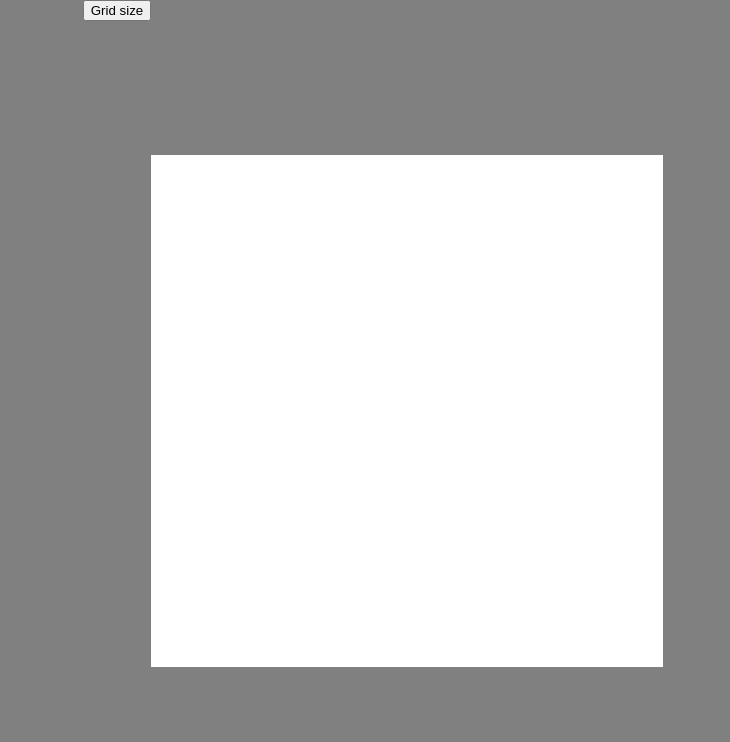
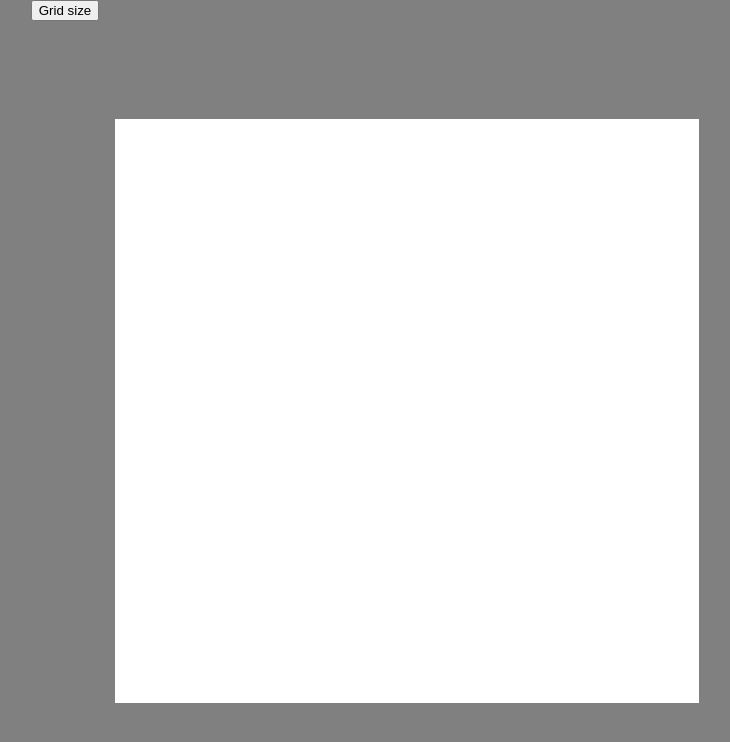
Before and after one commit to Vancelott/etch-a-sketch, a plain HTML site: page index.html in a window 1280 px wide. Shown: the whole page, without its empty margins (267-997 px from the left). Drawn offline with Linux system fonts and the light colour scheme.

Commit message:
fixed grid size button, only thing left is to maintain grid size upon change

```diff
--- a/script.js
+++ b/script.js
@@ -1,28 +1,27 @@
 const mouseHover = document.getElementById("mouseHover");
 const sizeButton = document.querySelector("#size");
 
-const createGrid = (n) => {
+function createGrid(size) {
   const squaresContainer = document.querySelector('.squares');
-  for (let i = 0; i < n * n; i++) {
-    squaresContainer.appendChild(
-      Object.assign(
-        document.createElement('div'),
-        mouseHover.appendChild(squaresContainer)))
-        squaresContainer.addEventListener('mouseover', function(event) {
-          event.target.style.backgroundColor = "black"
-        }
-      )
+  squaresContainer.innerHTML = '';
+  if (isNaN(size) || size < 1 || size > 100) {
+    size = 16;
   }
+  for (let i = 0; i < size * size; i++) {
+    const square = document.createElement('div');
+    square.setAttribute('class', 'grid');
+    square.addEventListener('mouseover', function(event) {
+      event.target.style.backgroundColor = "black";
+    });
+    squaresContainer.appendChild(square);
+  }
+  squaresContainer.style.gridTemplateColumns = `repeat(${size}, 1fr)`;
+  squaresContainer.style.gridTemplateRows = `repeat(${size}, 1fr)`;
 }
 
+sizeButton.addEventListener("click", function() {
+  const size = prompt("Please enter grid size (1-100)");
+  createGrid(size);
+});
 
-function gridSize() {
-  const size = prompt("Please enter grid size");
-  createGrid(size)
-}
-
-sizeButton.addEventListener("click", gridSize);
-
-// n = 16
-
-createGrid(16);
+createGrid();
--- a/style.css
+++ b/style.css
@@ -1,6 +1,7 @@
 html {
 	background-color: grey;
 	height: 100%;
+	max-height: 100%;
 }
 
 body {
@@ -19,13 +20,24 @@ body {
 	margin-bottom: 800px;
 }
 
+/* .squares {
+	display: grid;
+	width: 600px;
+	height: 600px;
+} */
+
 .squares {
+	padding: 1rem;
 	aspect-ratio: 1 / 1;
-	display: flex;
-	flex-wrap: wrap;
-	width: 512px;
-	height: 512px;
+	justify-content: center;
+	display: grid;
+	position: relative;
+	/* grid-template-columns: repeat(8, auto);
+	grid-template-rows: repeat(8, auto); */
+	max-width: 640px;
+	max-height: 640px;
 	box-sizing: border-box;
+	overflow: hidden;
 	/* transform: scale(var(--scale)); */
 }
 
@@ -34,7 +46,26 @@ body {
 } */
 
 .squares div {
-	width: 32px;
-	height: 32px;
+	/* overflow-x: hidden; */
+	width: calc(600px / 16 - 1px);
+	height: calc(600px / 16 - 1px);
 	background-color: white;
+	box-sizing: border-box;
 }
+
+/* #mousehover {
+	margin: auto;
+	max-width: 200px;
+	max-height: 200px;
+} */
+
+
+/* .grid {
+	max-width: 32px;
+	max-height: 32px;
+}
+
+#mousehover {
+	max-width: 512px;
+	max-height: 512px;
+}
```
